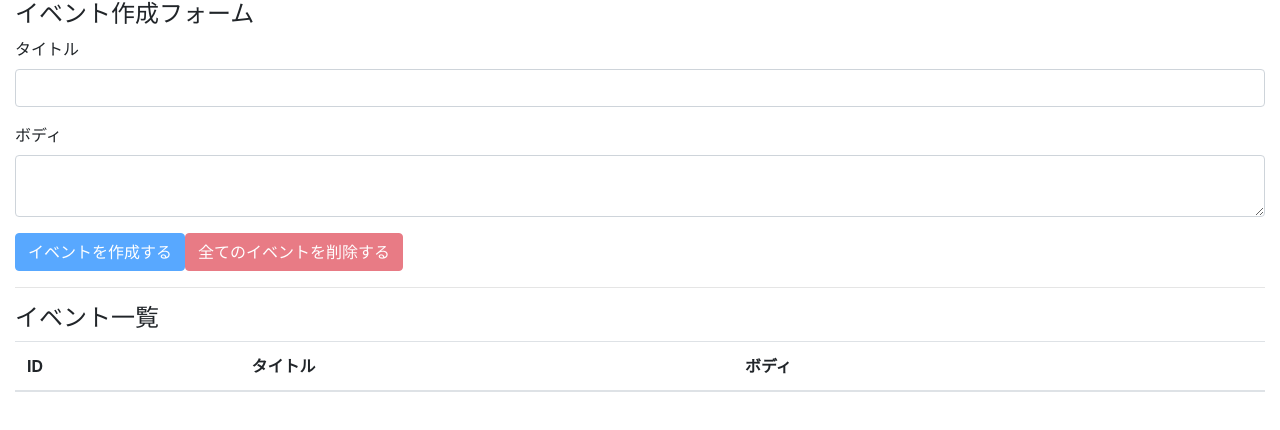
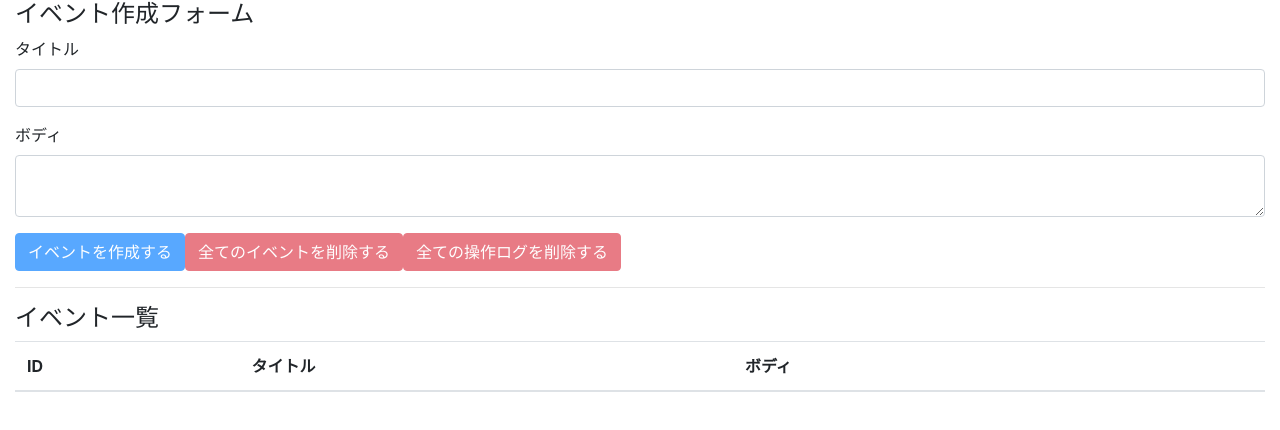
Before and after one commit to ishimori/react-hooks-101, a React (Create React App) app: page / in a window 1280 px wide. Shown: the top 430 px of the page. Built offline with nearby package versions, Linux system fonts and the light colour scheme.

Commit message:
delete all operation logs

```diff
--- a/src/components/EventForm.js
+++ b/src/components/EventForm.js
@@ -44,6 +44,16 @@
     // ボタンのdisabled属性用
     const unCreatable = title === '' || body === ''
 
+    const deleteAllOperationLogs = (e) => {
+        e.preventDefault()
+        const result = window.confirm('全ての操作ログを削除しても良いですか？')
+        if (result) {
+            dispatch ({
+                type : DELETE_ALL_OPEATION_LOGS
+            })
+        }
+    }
+
     return (
         <>
             <h4>イベント作成フォーム</h4>
@@ -58,6 +68,7 @@
             </div>
             <button className="btn btn-primary" onClick={addEvent} disabled={unCreatable}>イベントを作成する</button>
             <button className="btn btn-danger" onClick={deleteAllEvents} disabled={state.events.length === 0}>全てのイベントを削除する</button>
+            <button className="btn btn-danger" onClick={deleteAllOperationLogs} disabled={state.operationLogs.length === 0} >全ての操作ログを削除する</button>
             </form>
         </>
     )
```
